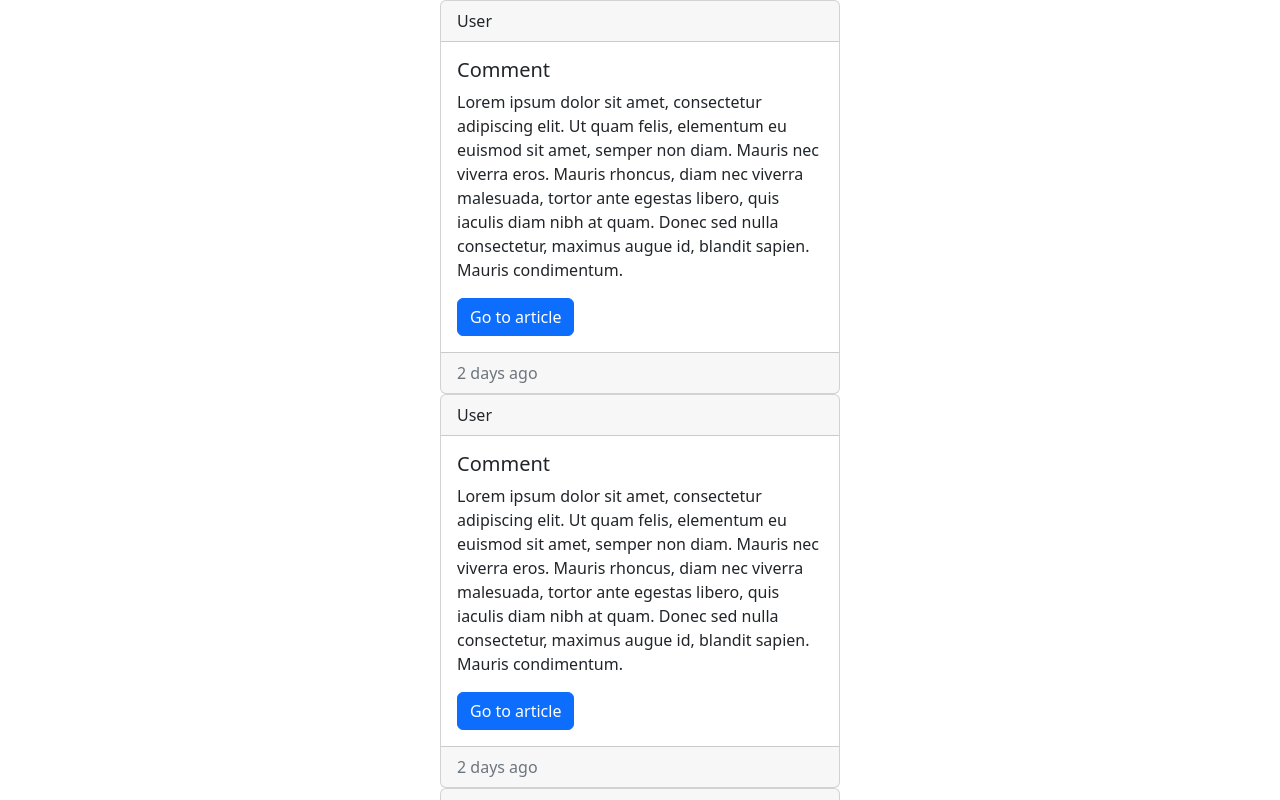
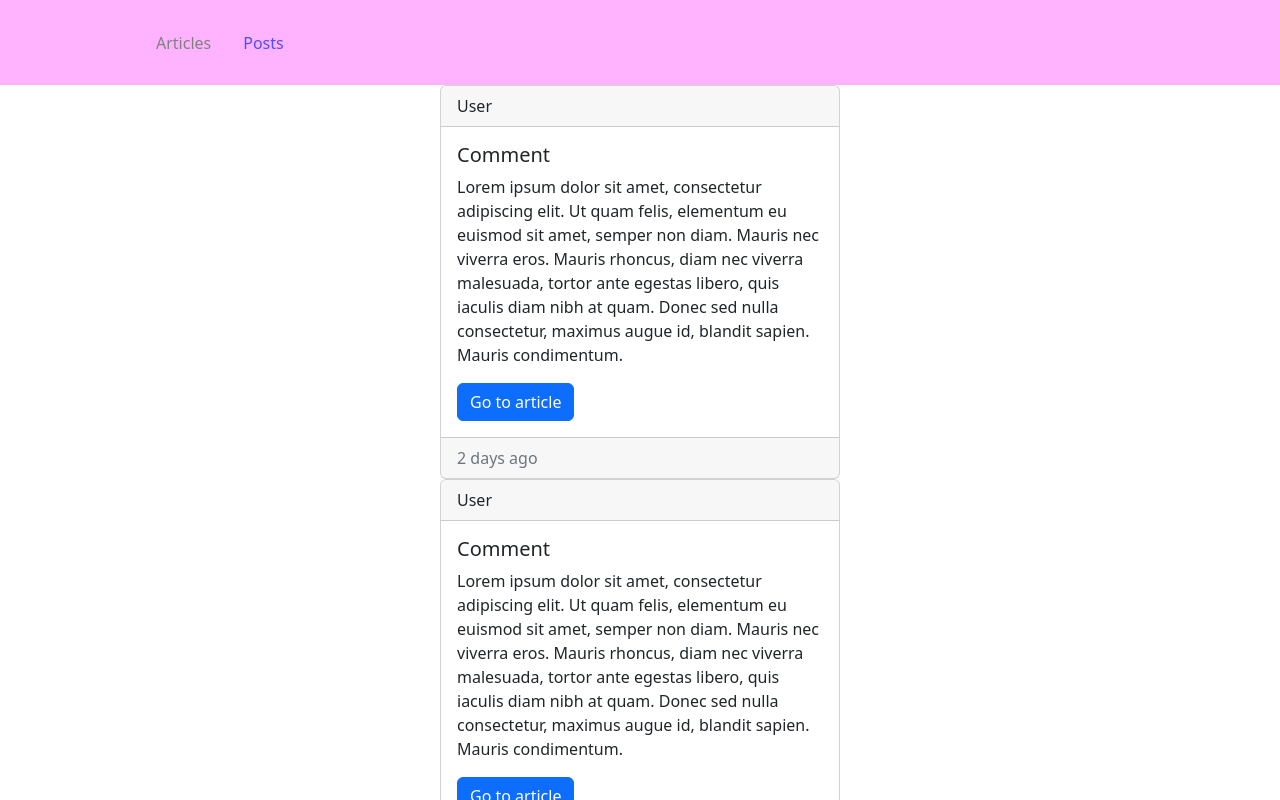
Before and after one commit to echua3/hophacks2022, a React (Create React App) app in the folder client/: page /posts in a window 1280 px wide. Shown: the top 800 px of the page. Built offline with nearby package versions, Linux system fonts and the light colour scheme.

Commit message:
nav bar and router

```diff
--- a/client/package.json
+++ b/client/package.json
@@ -10,6 +10,7 @@
     "react": "^18.2.0",
     "react-bootstrap": "^2.5.0",
     "react-dom": "^18.2.0",
+    "react-icons": "^4.4.0",
     "react-router-dom": "^6.4.0",
     "react-scripts": "5.0.1",
     "styled-components": "^5.3.5",
--- a/client/src/App.js
+++ b/client/src/App.js
@@ -1,12 +1,21 @@
 import './App.css';
 import 'bootstrap/dist/css/bootstrap.min.css';
 import CommentFeed from './components/comment/CommentFeed';
+import Navbar from './components/navBar';
+import { BrowserRouter as Router, Routes, Route}
+    from 'react-router-dom';
+import ArticleViewer  from './components/articleViewer/ArticleViewer'
 
 function App() {
   return (
-    <div>
-      <CommentFeed/>
-    </div>
+    <Router>
+    <Navbar />
+    <Routes>
+        {/* <Route exact path='/' exact element={<Home />} /> */}
+        <Route path='/articles' element={<ArticleViewer/>} />
+        <Route path='/posts' element={<CommentFeed/>} />
+    </Routes>
+    </Router>
   );
 }
 
--- a/client/src/components/navBar/NavbarElements.js
+++ b/client/src/components/navBar/NavbarElements.js
@@ -0,0 +1,53 @@
+import { FaBars } from "react-icons/fa";
+import { NavLink as Link } from "react-router-dom";
+import styled from "styled-components";
+
+export const Nav = styled.nav`
+    background: #ffb3ff;
+    height: 85px;
+    display: flex;
+    justify-content: space-between;
+    padding: 0.2rem calc((100vw - 1000px) / 2);
+    z-index: 12;
+`;
+
+export const NavLink = styled(Link)`
+    color: #808080;
+    display: flex;
+    align-items: center;
+    text-decoration: none;
+    padding: 0 1rem;
+    height: 100%;
+    cursor: pointer;
+    &.active {
+        color: #4d4dff;
+    }
+`;
+
+export const Bars = styled(FaBars)`
+    display: none;
+    color: #808080;
+    @media screen and (max-width: 768px) {
+        display: block;
+        position: absolute;
+        top: 0;
+        right: 0;
+        transform: translate(-100%, 75%);
+        font-size: 1.8rem;
+        cursor: pointer;
+    }
+`;
+
+export const NavMenu = styled.div`
+    display: flex;
+    align-items: center;
+    margin-right: -24px;
+    /* Second Nav */
+    /* margin-right: 24px; */
+    /* Third Nav */
+    /* width: 100vw;
+    white-space: nowrap; */
+    @media screen and (max-width: 768px) {
+        display: none;
+    }
+`;
--- a/client/src/components/navBar/index.js
+++ b/client/src/components/navBar/index.js
@@ -0,0 +1,22 @@
+import React from "react";
+import { Nav, NavLink, NavMenu }
+    from "./NavbarElements";
+
+const Navbar = () => {
+  return (
+    <>
+      <Nav>
+        <NavMenu>
+          <NavLink to="/articles" activeStyle>
+            Articles
+          </NavLink>
+          <NavLink to="/posts" activeStyle>
+            Posts
+          </NavLink>
+        </NavMenu>
+      </Nav>
+    </>
+  );
+};
+
+export default Navbar;
```
Also changed, not shown: 1 other file (tests, documents, lock files or other folders).
